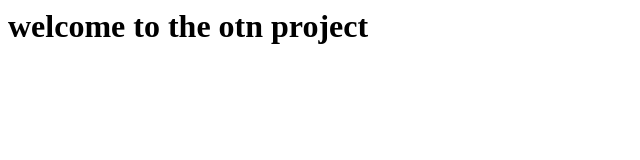
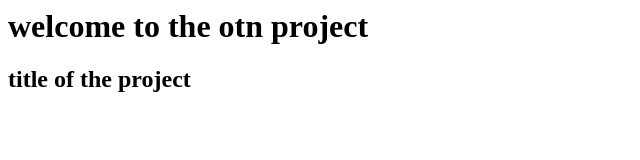
Before and after one commit to gopinathgoud052/coderhub, a plain HTML site: page index.html in a window 1280 px wide. Shown: the whole page, without its empty margins (0-640 px from the left). Drawn offline with Linux system fonts and the light colour scheme.

Commit message:
Update1 index.html

```diff
--- a/index.html
+++ b/index.html
@@ -1 +1,2 @@
 <h1>welcome to the otn project</h1>
+<h2>title of the project</h2>
```
